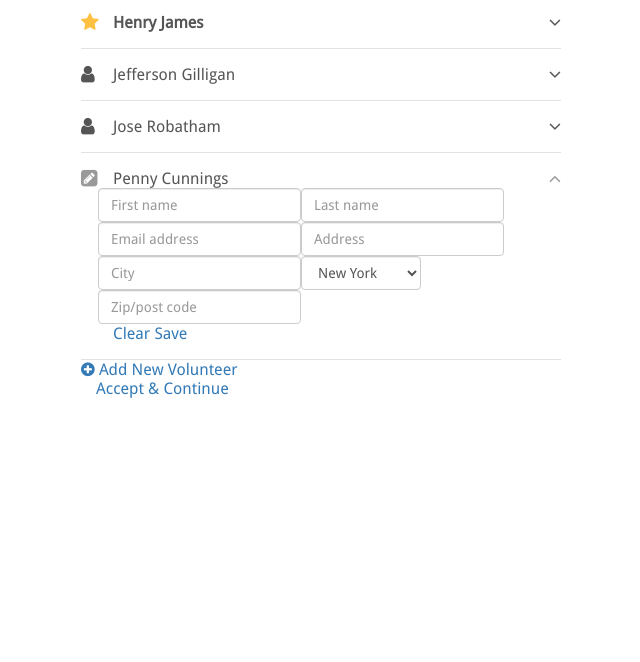
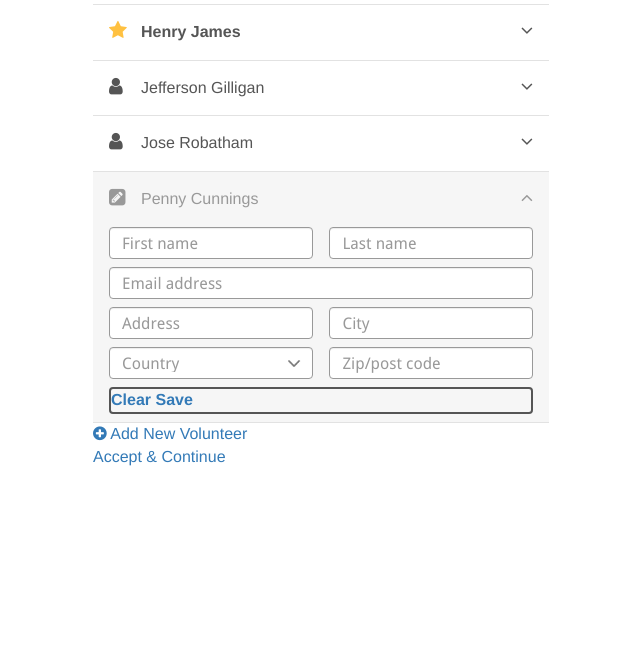
Before and after one commit to gungunzp/APP.D, a plain HTML site: page index.html in a window 1280 px wide. Shown: the part 138-800 px from the top of the page, without its empty margins (319-959 px from the left). Drawn offline with nearby package versions, Linux system fonts and the light colour scheme.

Commit message:
2nd commit

```diff
--- a/css/style.css
+++ b/css/style.css
@@ -12,11 +12,11 @@
 html {
     width: 100%;
     height: 100%;
-    font-size: 100%;
+    font: 400 16px 'Droid Sans', Arial, sans-serif;
 }
 
 body {
-    font: 400 16px 'Droid Sans', Arial, sans-serif;
+    font-size: 100%;
     width: 100%;
     height: 100%;
     color: #555;
@@ -33,9 +33,9 @@ a:active {
 }
 
 .app_wrapper {
-	max-width: 480px;
+	max-width: 28.5rem;
+/*	max-width: 480px;*/
 	margin: 0 auto;
-	padding: 0 15px;
 }
 
 /* ????????????????????????????? */
@@ -81,44 +81,97 @@ a:active {
 
 .intro {
 	border-bottom: 1px solid #E2E2E2;
-	padding: 1rem 15px;
+	padding: 1rem 1rem;
 }
 
 .person {
+	border-bottom: 1px solid #E2E2E2;
+	padding: 0 .5rem;
+}
+	.person_name {
 		position: relative;
-	border-bottom: 1px solid #E2E2E2;
-	padding: 1rem 2em;
+		padding: 1rem 1.5em 1rem 2.5em;
 	}
-
-.person:before {
+	.person_name:before {
 		position: absolute;
 		content: '\f007';
 		font: 400 1.2rem FontAwesome;
 		top: 1rem;
-	left: 0;
+		left: .5rem;
 	}
-
-.person:after {
+	.person_name:after {
 		position: absolute;
 		content: '\f107';
 		font: 400 1.2rem FontAwesome;
 		top: 1rem;
-	right: 0;
+		right:  .5rem;
 	}
-
-.person_edited:before {
+	.person_admin .person_name {
+		font-weight: bold;
+	}
+	.person_admin .person_name:before {
+		content: '\f005';
+		color: #FFC141;
+	}
+.person_edited {
+	color: #999;
+	background-color: #F6F6F6;
+}
+	.person_edited .person_name:before {
 		content: '\f14b';
 		color: #999;
 	}
-
-.person_edited:after {
+	.person_edited .person_name:after {
 		content: '\f106';
 		color: #999;
 	}
 
-.person_admin:before {
-    content: '\f005';
-	color: #FFC141;
+/* -------- form styles start ------------*/
+.app_form {
+	padding: 0 .5rem;
+}
+	.app_form .col_left {
+		float: left;
+		width: 48%;
+	}
+	.app_form .col_right {
+		float: right;
+		width: 48%;
+	}
+
+/* ---- Bootstrap customizing start ---- */
+.app_form .form-control {
+	height: 2rem;
+    color: #999;
+    font: 400 1rem 'Droid Sans', Arial, sans-serif;
+    border-color: #999;
+	margin-bottom: .5rem;
+}
+/* ---- Bootstrap customizing end ---- */
+
+.app_select_block select {
+    background: #fff url('../img/arrow_down_grey.png') right center no-repeat;
+	background-size: 1.5em;
+    -webkit-appearance: none;
+    -moz-appearance: none;
+    -ms-appearance: none;
+    appearance: none!important;
+}
+
+.app_select_block select::-ms-expand {
+    display: none;
+}
+/* -------- form styles end -----------*/
+
+.app_tab_btn {
+	clear: both;
+	font-weight: bold;
+	border: 2px solid #555;
+	border-radius: 4px;
+	margin: .5rem;
+}
+	.app_tab_btn a {
+
 	}
 /*
 1
--- a/index.html
+++ b/index.html
@@ -26,7 +26,7 @@
     <div class="app_wrapper">
 
         <!-- header -->
-        <header class="app_header row">
+        <header class="app_header clearfix">
             <div class="logo col-xs-3">
                 <a href="#">
                     <h1>APP/D</h1>
@@ -42,57 +42,51 @@
         </header>
 
         <!-- main -->
-        <main class="app_main row">
+        <main class="app_main">
             <div class="intro">
                 Welcome to your assigned team, <b>Henry</b>.
                 <br>
                 <small>Feel free to edit and/or add new volunteers below.</small>
             </div>
             <div class="person person_admin">
-<!--                <i class="fa fa-star" aria-hidden="true"></i>-->
-                <div class="person_name"><b>Henry James</b></div>
-<!--                <i class="fa fa-angle-down" aria-hidden="true"></i>-->
+                <div class="person_name">Henry James</div>
             </div>
             <div class="person">
-<!--                <i class="fa fa-user" aria-hidden="true"></i>-->
                 <div class="person_name">Jefferson Gilligan</div>
-<!--                <i class="fa fa-angle-down" aria-hidden="true"></i>-->
             </div>
             <div class="person">
-<!--                <i class="fa fa-user" aria-hidden="true"></i>-->
                 <div class="person_name">Jose Robatham</div>
-<!--                <i class="fa fa-angle-down" aria-hidden="true"></i>-->
             </div>
             <div class="person person_edited">
-<!--                <i class="fa fa-pencil-square" aria-hidden="true"></i>-->
                 <div class="person_name">Penny Cunnings</div>
-<!--                <i class="fa fa-angle-up" aria-hidden="true"></i>-->
-                <div class="row">
-                    <form action="" class="form-inline">
+                <div class="app_form_block">
+                    <form action="" class="app_form">
 
-                        <input type="text" class="app_input form-control col-xs-6" placeholder="First name">
+                        <input type="text" class="form-control col_left" placeholder="First name">
 
-                        <input type="text" class="app_input form-control col-xs-6" placeholder="Last name">
+                        <input type="text" class="form-control col_right" placeholder="Last name">
 
                         <label class="sr-only" for="exampleInputEmail3">Email address</label>
-                        <input type="email" class="app_input form-control col-xs-12" placeholder="Email address">
+                        <input type="email" class="form-control" placeholder="Email address">
 
-                        <input type="text" class="app_input form-control col-xs-6" placeholder="Address">
+                        <input type="text" class="form-control col_left" placeholder="Address">
 
-                        <input type="text" class="app_input form-control col-xs-6" placeholder="City">
+                        <input type="text" class="form-control col_right" placeholder="City">
 
-                        <select class="app_select_city form-control col-xs-6" name="app_select_city" id="app_select_city" placeholder="Country">
-                            <option value="">New York</option>
-                            <option value="">Los Angeles</option>
-                        </select>
+                        <div class="app_select_block col_left">
+                        	<select class="form-control " name="app_select_city" id="app_select_city" placeholder="Country">
+                        	    <option value="">Country</option>
+                        	    <option value="">Country</option>
+                        	</select>
+                        </div>
 
-                        <input type="text" class="app_input form-control col-xs-6" placeholder="Zip/post code">
+                        <input type="text" class="form-control col_right" placeholder="Zip/post code">
 
                     </form>
                 </div>
                 <div class="app_tab_btn">
-                    <a href="#">Clear</a>
-                    <a href="#">Save</a>
+                    <a href="#" class="">Clear</a>
+                    <a href="#" class="">Save</a>
                 </div>
             </div>
             <a href="#" class="app_add">
@@ -101,7 +95,7 @@
         </main>
 
         <!-- footer -->
-        <footer class="app_footer container-fluid row">
+        <footer class="app_footer">
             <a href="#">
             	Accept &amp; Continue
             </a>
```
Also changed, not shown: img/arrow_down_grey.png (added). Lines whose indentation alone changed are shown as unchanged.
